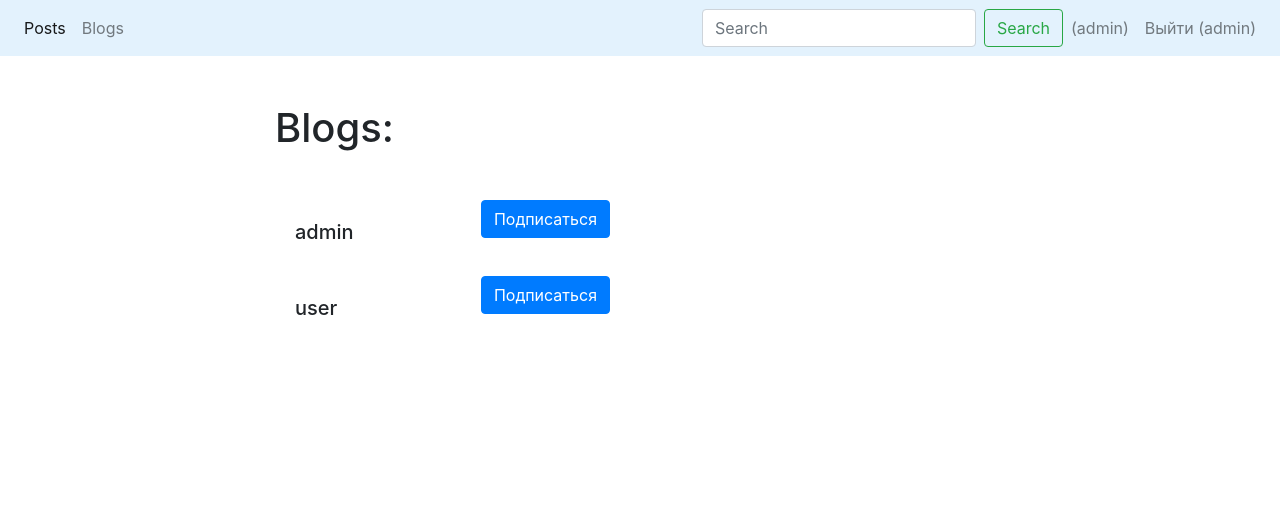
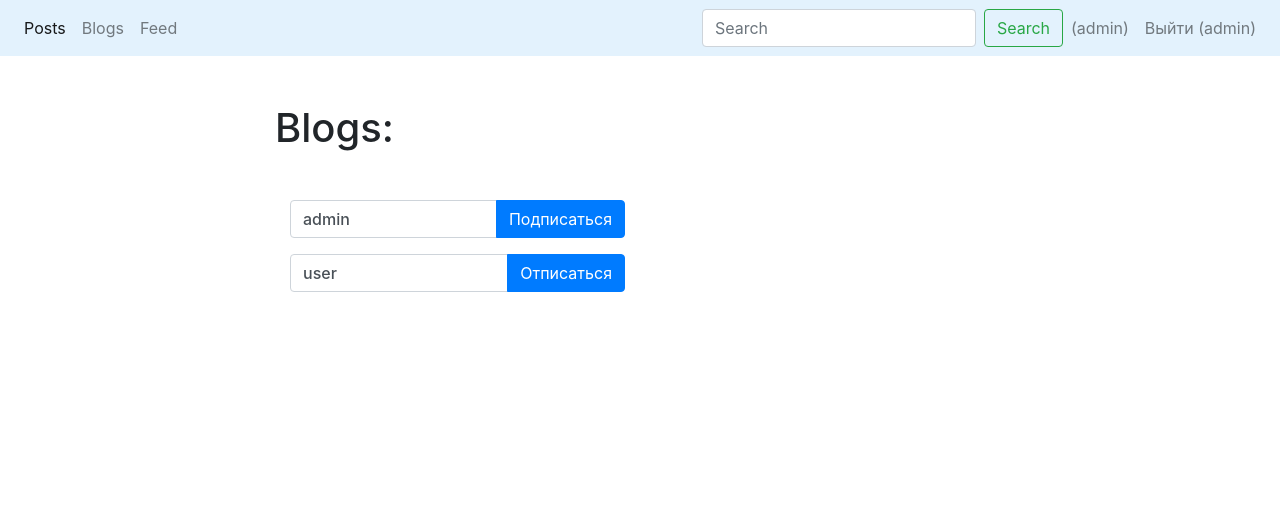
Before and after one commit to Zarbul/project_nekidaem, a Django app: page /blogs/ in a window 1280 px wide. Shown: the top 514 px of the page. Run offline with Django 3.2, Linux system fonts and the light colour scheme; a user stored in the database is signed in; data comes from the database, SQL or seed files in the repository; both versions use the stored data as it was after the commit; some libraries are stand-ins or nearby versions.

Commit message:
subscribe

```diff
--- a/myBlog/blogs/templates/blog/blogs_list.html
+++ b/myBlog/blogs/templates/blog/blogs_list.html
@@ -3,19 +3,23 @@
 {% block content %}
     <h1 class="mb-5">Blogs:</h1>
     {% for blog in object_list %}
-        <div class="row col-6">
-            <div class="card-body">
-                <h5 class="card-title">{{ blog.owner }}</h5>
-            </div>
-            <div class="form-group">
-                <form action="#" method="post">{% csrf_token %}
-                    <input type="hidden" value="{{ blog.owner_id }}" name="blog_id">
-                    {% if blog.owner_id in subscriptions %}
-                        <input type="submit" class="btn btn-primary" value="Отписаться">
-                    {% else %}
-                        <input type="submit" class="btn btn-primary" value="Подписаться">
+        <div class="mb-3 col-6">
+            <div class="input-group mb-3">
+                <h5 class="form-control">{{ blog.owner }}</h5>
+                <div class="input-group-append">
+                    {% if not request.user.is_anonymous %}
+                        {% if request.user not in blog.subscribers.all %}
+                            <a href="{% url 'feed:subscribe' pk=blog.id %}" class="btn btn-primary">Подписаться</a>
+                        {% else %}
+                            <a href="{% url 'feed:unsubscribe' pk=blog.id %}" class="btn btn-primary">Отписаться</a>
+                        {% endif %}
+                        {#                {% if request.user not in article.read_by.all %}#}
+                        {#                    <li><a href="{% url 'mark_as_read' pk=article.pk %}">Mark as read</a></li>#}
+                        {#                {% else %}#}
+                        {#                    <li><a href="{% url 'mark_as_unread' pk=article.pk %}">Mark as unread</a></li>#}
+                        {#                {% endif %}#}
                     {% endif %}
-                </form>
+                </div>
             </div>
         </div>
     {% endfor %}
--- a/myBlog/feed/templates/feed/subscriptions_list.html
+++ b/myBlog/feed/templates/feed/subscriptions_list.html
@@ -2,16 +2,16 @@
 
 {% block title %}Subscriptions List{% endblock %}
 
-{% block page_content %}
+{% block content %}
     <h2>Subscriptions List</h2>
 
     {% for blog in object_list %}
         <p>{{ blog }} - <b>{{ blog.owner.username }}</b> <a
-                href="{% url 'feed_app:unsubscribe' pk=blog.pk %}">Unsubscribe</a></p>
+                href="{% url 'feed:unsubscribe' pk=blog.pk %}">Unsubscribe</a></p>
     {% empty %}
         <p>No subscriptions yet.</p>
     {% endfor %}
 
-    {% include 'utils/page_obj_paginator.html' %}
+{#    {% include 'utils/page_obj_paginator.html' %}#}
 
 {% endblock %}
--- a/myBlog/feed/urls.py
+++ b/myBlog/feed/urls.py
@@ -1,11 +1,11 @@
 from django.urls import path
 from . import views
 
-app_name = 'feed_app'
+app_name = 'feed'
 urlpatterns = [
-    # path('subscriptions/', views.SubscriptionList.as_view(), name='subscriptions'),
-    # path('subscriptions/subscribe/<int:pk>/', views.Subscribe.as_view(), name='subscribe'),
-    # path('subscriptions/unsubscribe/<int:pk>/', views.Unsubscribe.as_view(), name='unsubscribe'),
+    path('subscriptions/', views.SubscriptionList.as_view(), name='subscriptions'),
+    path('subscriptions/subscribe/<int:pk>/', views.Subscribe.as_view(), name='subscribe'),
+    path('subscriptions/unsubscribe/<int:pk>/', views.Unsubscribe.as_view(), name='unsubscribe'),
     #
     # path('article/mark-as-read/<int:pk>/', views.MarkAsRead.as_view(), name='mark_as_read'),
     # path('article/mark-as-unread/<int:pk>/', views.MarkAsUnread.as_view(), name='mark_as_unread'),
--- a/myBlog/myBlog/urls.py
+++ b/myBlog/myBlog/urls.py
@@ -19,7 +19,7 @@ from django.urls import path, include
 urlpatterns = [
     path('admin/', admin.site.urls),
     path('accounts/', include('loginsys.urls')),
-    path('feed/', include('feed.urls')),
+    path('feed/', include('feed.urls', namespace='feed')),
     path('blogs/', include('blogs.urls')),
     path('', include('posts.urls')),
 ]
--- a/myBlog/templates/base.html
+++ b/myBlog/templates/base.html
@@ -37,7 +37,7 @@
                 </li>
 
                 <li class="nav-item">
-{#                    <a class="nav-link" href="{% url 'feed' %}">Feed</a>#}
+                    <a class="nav-link" href="{% url 'feed:feed' %}">Feed</a>
                 </li>
             </ul>
             <form class="form-inline my-2 my-lg-0">
```
Also changed, not shown: myBlog/feed/templates/feed/feed_list.html (+14 -4 lines), myBlog/feed/views.py (+34 -31 lines), myBlog/posts/templates/posts/post_list.html (+7 -9 lines), myBlog/db.sqlite3.
